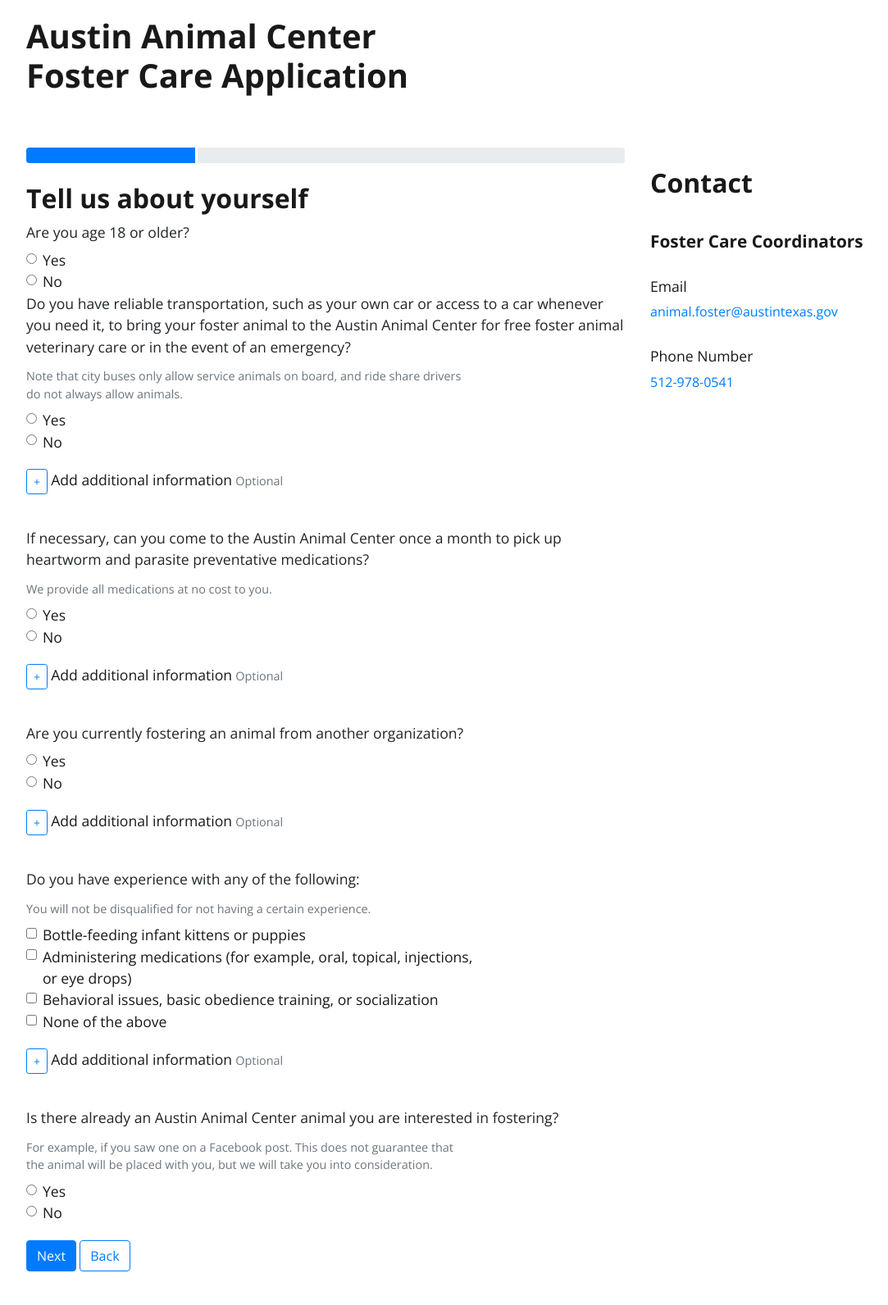
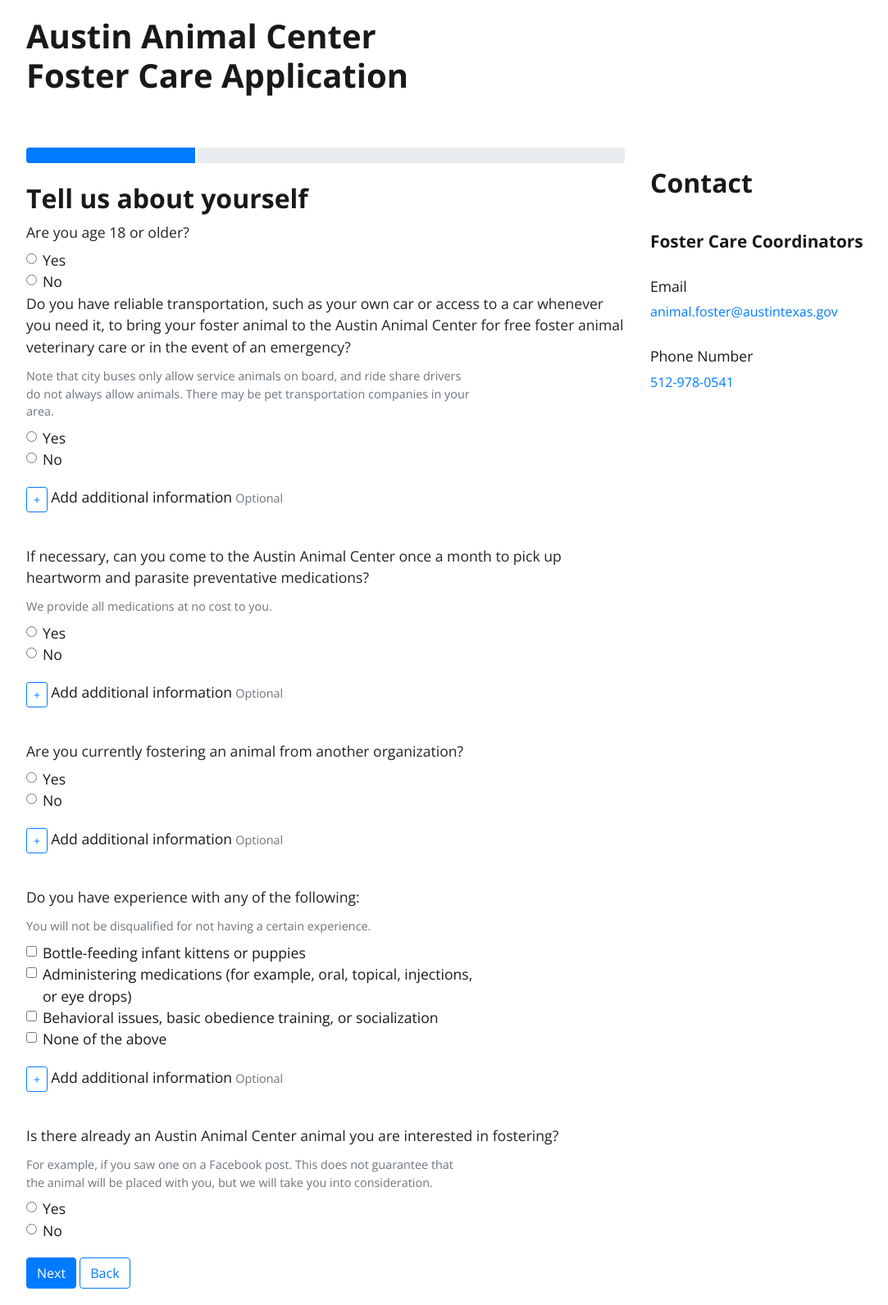
Before and after one commit to cityofaustin/prototypeform, a Jekyll site: the page built from _pages/Yourself_info.html, in a window 1280 px wide. Shown: the whole page at 82% size, without its empty margins (53-1136 px from the left). Built offline with Jekyll 4.4.1, drawn with Linux system fonts in a browser that asks for light colours; nearby versions of some CDN libraries; before the commit the page ends 1571 px from its top, so only the background shows below that.

Commit message:
Added pet transport company mention
you can decide whether or not to keep it in.

```diff
--- a/_pages/Yourself_info.html
+++ b/_pages/Yourself_info.html
@@ -41,7 +41,7 @@
       <fieldset>
         <legend>Do you have reliable transportation, such as your own car or access to a car whenever you need it, to bring your foster animal to the Austin Animal Center for free foster animal veterinary care or in the event of an emergency?</legend>
         <small id="transportationHelpBlock" class="form-text text-muted">
-            Note that city buses only allow service animals on board, and ride share drivers do not always allow animals.
+            Note that city buses only allow service animals on board, and ride share drivers do not always allow animals. There may be pet transportation companies in your area.
         </small>
         <div class="form-check">
             <input class="form-check-input" type="radio" name="transportationRadios" id="transportationRadios1" value="Yes">
```
